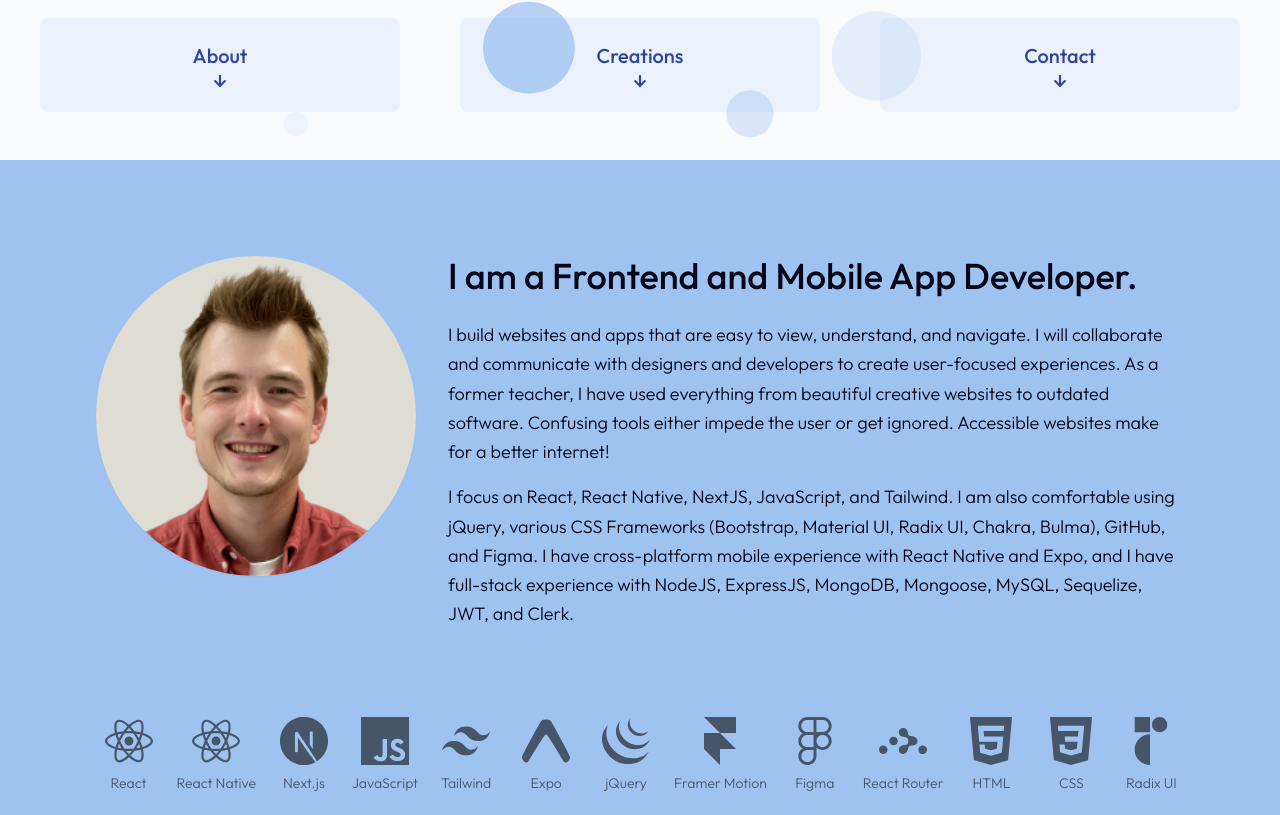
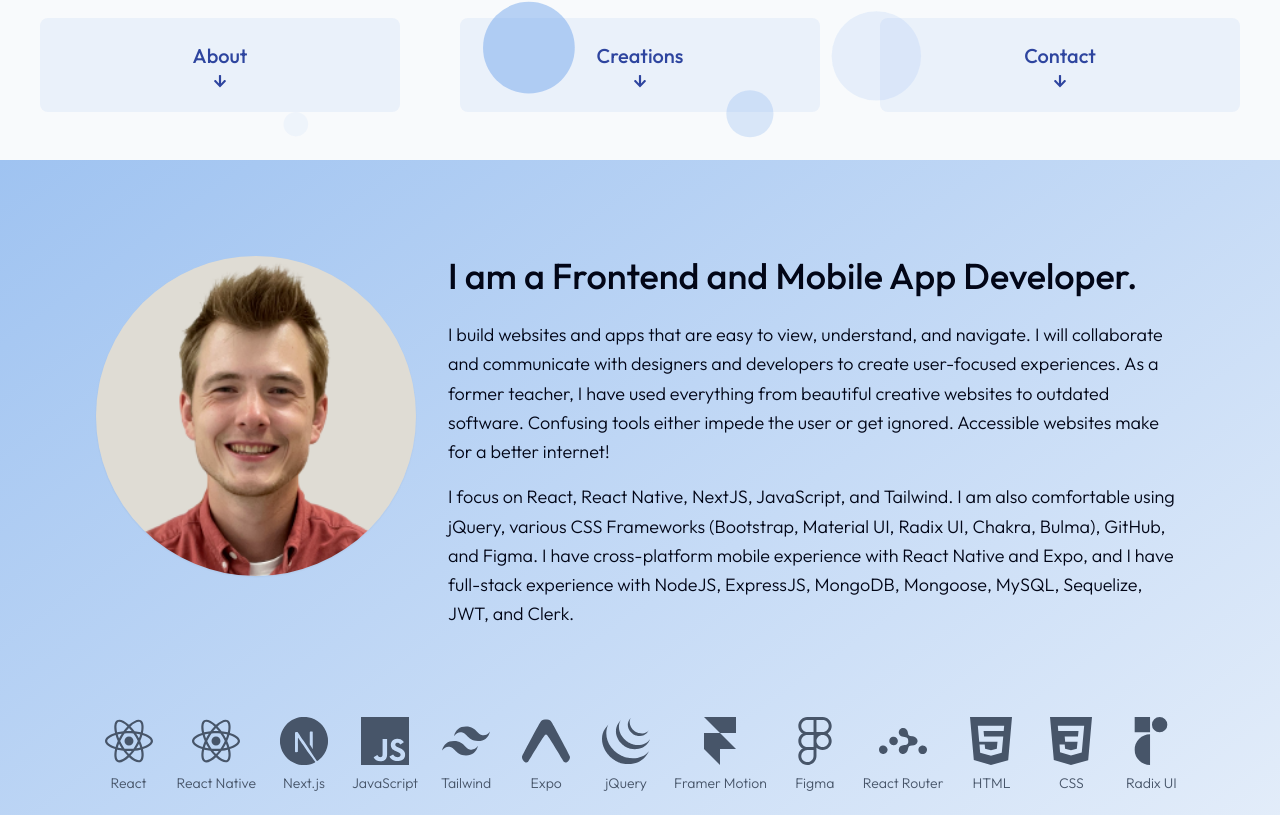
Before and after one commit to a-down/portfolio, a React (Vite) app: page / in a window 1280 px wide. Shown: the part 640-1455 px from the top of the page. Built offline with nearby package versions, Linux system fonts and the light colour scheme.

Commit message:
gradient background

```diff
--- a/src/components/About.jsx
+++ b/src/components/About.jsx
@@ -7,7 +7,7 @@ export default function About() {
   const myTechStack = ['React', 'React Native', 'Next.js', 'JavaScript', 'Tailwind', 'Expo', 'jQuery', 'Framer Motion', 'Figma', 'React Router',  'HTML', 'CSS', 'Radix UI', 'Bootstrap', 'GitHub', 'Node.js', 'Express.js', 'MongoDB', 'Mongoose', 'MySQL', 'Sequelize', 'Clerk', 'npm', 'App Store Connect', 'Google AdMob', 'Vercel', 'Heroku', 'Render']
 
   return (
-    <div className='bg-brand-300 py-24 w-full flex justify-center items-center px-24' id="about">
+    <div className='bg-gradient-to-br from-brand-300 to-brand-200/20 py-24 w-full flex justify-center items-center px-24' id="about">
       <div
           // viewport={{ once: true, amount: 0.4 }}
           // initial={{ visibility: 'hidden', opacity: 0.4 }}
```
